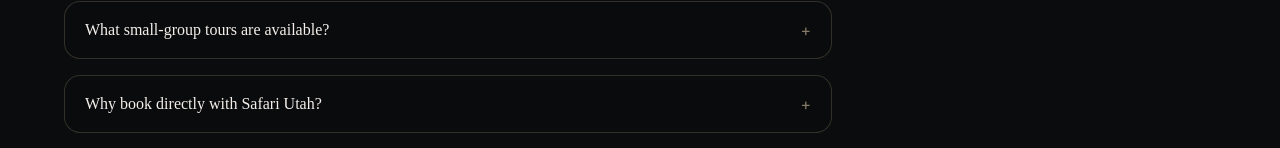
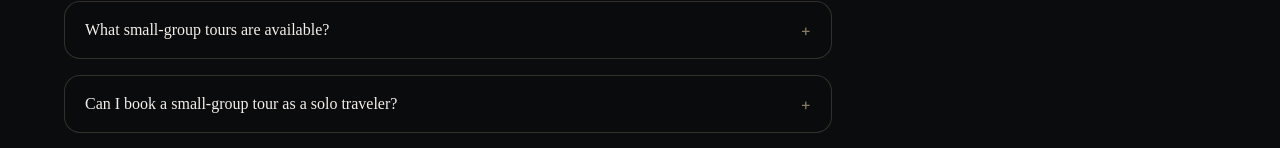
Before and after one commit to Clayton-Andersen/Safari-Utah-Flagship, a Next.js app: page /faq in a window 1280 px wide. Shown: the part 750-898 px from the top of the page. Built offline with nearby package versions, Linux system fonts and the light colour scheme.

Commit message:
Add solo traveler booking policy to FAQ

```diff
--- a/app/faq/page.tsx
+++ b/app/faq/page.tsx
@@ -52,6 +52,11 @@
     question: "What small-group tours are available?",
     answer:
       "Safari Utah offers a small-group day tour and a small-group sunset tour. These shared public tours use per-person pricing and capped group sizes while keeping the experience calm, wildlife-focused, and personal in feel.",
+  },
+  {
+    question: "Can I book a small-group tour as a solo traveler?",
+    answer:
+      "Yes. Solo travelers are welcome to join a shared departure once at least two guests are already booked. A single traveler cannot open a new shared departure on their own. If a departure has not met the two-guest minimum yet, check back as the date approaches or contact us for current availability.",
   },
   {
     question: "Why book directly with Safari Utah?",
```
